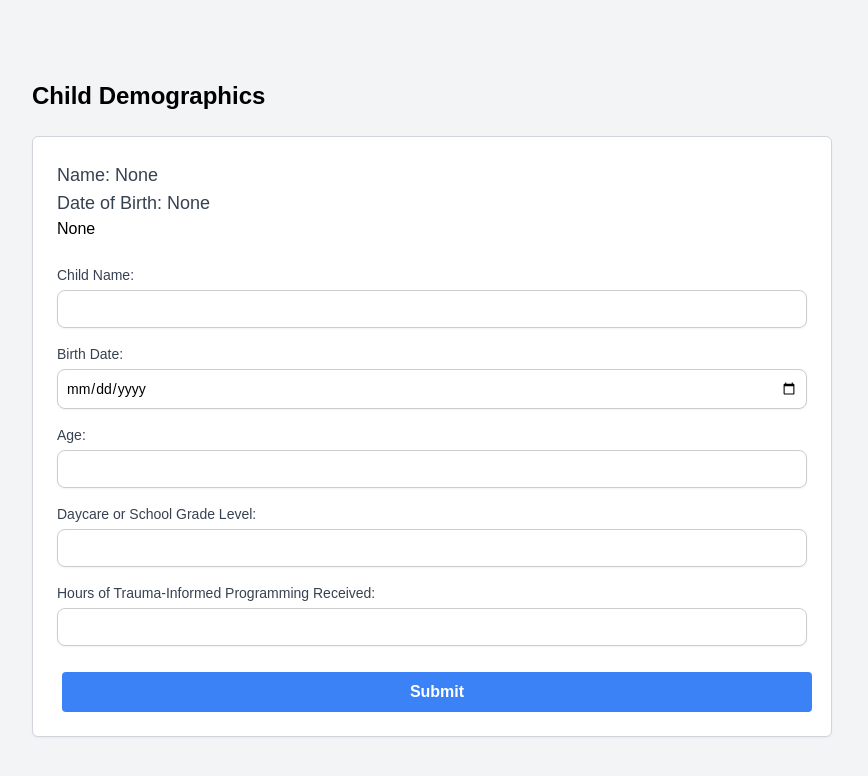
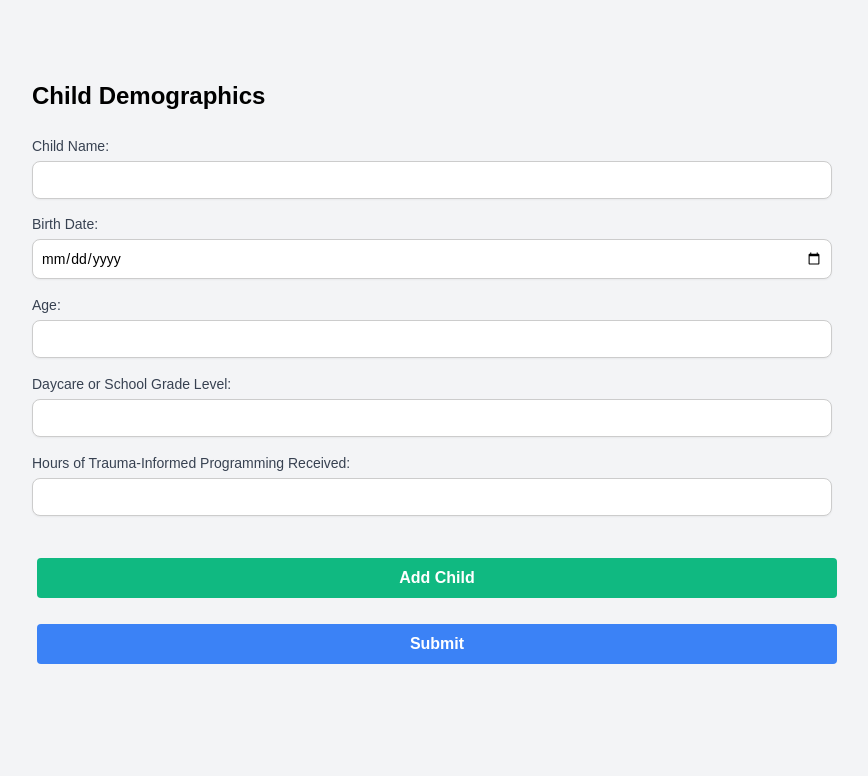
Before and after one commit to 74run/HoG, a Flask app: page /child_demogrphics_form in a window 1280 px wide. Shown: the top 776 px of the page, without its empty margins (208-1076 px from the left). Run offline with Flask 3, Linux system fonts and the light colour scheme; data that the repository does not hold is empty; some libraries are stand-ins or nearby versions.

Commit message:
Add button for child demographic form

```diff
--- a/HoG/app.py
+++ b/HoG/app.py
@@ -1,5 +1,6 @@
 from flask import Flask, request, render_template, jsonify, render_template_string, session, redirect, url_for
 from flask_pymongo import PyMongo, ObjectId
+from pymongo.errors import PyMongoError
 from datetime import datetime, timedelta
 
 import logging
@@ -275,28 +276,42 @@
     data = request.form
     user_id = data.get('user_id')
 
-
     # Validate the user_id by checking if the user exists in the database
     user = mongo.db.users.find_one({'user_id': user_id})
     if not user:
         return jsonify({'error': 'User ID not found.'}), 404
+
     try:
-        child_demo_details = {
-            "user_id": user_id,
-            "child_name": data.get("child_name", ""),
-            "birthdate": data.get("birthdate", ""),
-            "age": int(data.get("age", 0)) if data.get("age") else None,
-            "grade_level": data.get("grade_level", ""),
-            "trauma_programming_hours": int(data.get("trauma_programming_hours", 0)) if data.get("trauma_programming_hours") else None
-        }
+        # Initialize an empty list to hold child details
+        children_details = []
+
+        # Assuming the form sends arrays for each child attribute
+        child_names = data.getlist("child_name[]")
+        birthdates = data.getlist("birthdate[]")
+        ages = data.getlist("age[]")
+        grade_levels = data.getlist("grade_level[]")
+        trauma_programming_hours = data.getlist("trauma_programming_hours[]")
+
+        # Iterate through each array simultaneously using zip
+        for name, birthdate, age, grade_level, hours in zip(child_names, birthdates, ages, grade_levels, trauma_programming_hours):
+            child_detail = {
+                "child_name": name,
+                "birthdate": birthdate,
+                "age": int(age) if age else None,
+                "grade_level": grade_level,
+                "trauma_programming_hours": int(hours) if hours else None
+            }
+            children_details.append(child_detail)
+
+        # Update the user document with the list of child details
         mongo.db.users.update_one(
             {"user_id": user_id},
-            {"$set": {"child_demo_data": child_demo_details}}
+            {"$set": {"child_demo_data": children_details}}
         )
+
         return redirect(url_for('success', user_id=user_id))
-
-    except Exception as e:
-        logging.error(f"Error submitting child demographics: {e}")
+    except PyMongoError as e:
+        logging.error(f"Database error submitting child demographics: {e}")
         return jsonify({'error': str(e)}), 500
 
 @app.route('/submit_infants_demographics', methods=['POST'])
--- a/HoG/templates/child_demo.html
+++ b/HoG/templates/child_demo.html
@@ -10,44 +10,82 @@
 <body class="bg-gray-100">
     <div class="container mx-auto mt-10">
         <h2 class="text-2xl font-bold mb-6"><strong>Child Demographics</strong></h2>
-        <div class="border border-gray-300 rounded-md p-6 bg-white shadow-sm">
-              <!-- Display user information -->
-              <div class="mb-6">
-                <p class="text-lg font-medium text-gray-700">Name: {{ name }}</p>
-                <p class="text-lg font-medium text-gray-700">Date of Birth: {{ birthdate }}</p>
-                <p>{{user_id}}</p>
-            </div>
         <form action="/submit_child_demographics" method="POST">
             <input type="hidden" name="user_id" value="{{ user_id }}">
+
+            <!-- Child input fields container -->
+            <div id="childInputsContainer">
+                <!-- Initial child inputs -->
+                <fieldset class="mb-4">
+                    <label for="child_name_1" class="block text-sm font-medium text-gray-700">Child Name:</label>
+                    <input type="text" id="child_name_1" name="child_name[]" class="mt-1 block w-full px-3 py-2 border border-gray-300 rounded-md shadow-sm focus:outline-none focus:ring-blue-500 focus:border-blue-500 sm:text-sm">
+
                     <div class="mb-4">
-                    <label for="child_name" class="block text-sm font-medium text-gray-700">Child Name:</label>
-                    <input type="text" id="child_name" name="child_name" class="mt-1 block w-full px-3 py-2 border border-gray-300 rounded-md shadow-sm focus:outline-none focus:ring-blue-500 focus:border-blue-500 sm:text-sm">
+                        <label for="birthdate_1" class="block text-sm font-medium text-gray-700">Birth Date:</label>
+                        <input type="date" id="birthdate_1" name="birthdate[]" class="mt-1 block w-full px-3 py-2 border border-gray-300 rounded-md shadow-sm focus:outline-none focus:ring-blue-500 focus:border-blue-500 sm:text-sm">
                     </div>
 
                     <div class="mb-4">
-                    <label for="birthdate" class="block text-sm font-medium text-gray-700">Birth Date:</label>
-                    <input type="date" id="birthdate" name="birthdate" class="mt-1 block w-full px-3 py-2 border border-gray-300 rounded-md shadow-sm focus:outline-none focus:ring-blue-500 focus:border-blue-500 sm:text-sm">
+                        <label for="age_1" class="block text-sm font-medium text-gray-700">Age:</label>
+                        <input type="number" id="age_1" name="age[]" class="mt-1 block w-full px-3 py-2 border border-gray-300 rounded-md shadow-sm focus:outline-none focus:ring-blue-500 focus:border-blue-500 sm:text-sm">
                     </div>
 
                     <div class="mb-4">
-                    <label for="age" class="block text-sm font-medium text-gray-700">Age:</label>
-                    <input type="number" id="age" name="age" class="mt-1 block w-full px-3 py-2 border border-gray-300 rounded-md shadow-sm focus:outline-none focus:ring-blue-500 focus:border-blue-500 sm:text-sm">
+                        <label for="grade_level_1" class="block text-sm font-medium text-gray-700">Daycare or School Grade Level:</label>
+                        <input type="text" id="grade_level_1" name="grade_level[]" class="mt-1 block w-full px-3 py-2 border border-gray-300 rounded-md shadow-sm focus:outline-none focus:ring-blue-500 focus:border-blue-500 sm:text-sm">
                     </div>
 
                     <div class="mb-4">
-                    <label for="grade_level" class="block text-sm font-medium text-gray-700">Daycare or School Grade Level:</label>
-                    <input type="text" id="grade_level" name="grade_level" class="mt-1 block w-full px-3 py-2 border border-gray-300 rounded-md shadow-sm focus:outline-none focus:ring-blue-500 focus:border-blue-500 sm:text-sm">
+                        <label for="trauma_programming_hours_1" class="block text-sm font-medium text-gray-700">Hours of Trauma-Informed Programming Received:</label>
+                        <input type="number" id="trauma_programming_hours_1" name="trauma_programming_hours[]" class="mt-1 block w-full px-3 py-2 border border-gray-300 rounded-md shadow-sm focus:outline-none focus:ring-blue-500 focus:border-blue-500 sm:text-sm">
+                    </div>
+                </fieldset>
             </div>
 
-                <div class="mb-4">
-                    <label for="trauma_programming_hours" class="block text-sm font-medium text-gray-700">Hours of Trauma-Informed Programming Received:</label>
-                    <input type="number" id="trauma_programming_hours" name="trauma_programming_hours" class="mt-1 block w-full px-3 py-2 border border-gray-300 rounded-md shadow-sm focus:outline-none focus:ring-blue-500 focus:border-blue-500 sm:text-sm">
-                </div>
+            <!-- Add Child Button -->
+            <button type="button" onclick="addChildInput()" class="w-full bg-green-500 hover:bg-green-700 text-white font-bold py-2 px-4 rounded mb-4">Add Child</button>
 
             <button type="submit" class="w-full bg-blue-500 hover:bg-blue-700 text-white font-bold py-2 px-4 rounded">Submit</button>
         </form>
     </div>
+
+    <script>
+        function addChildInput() {
+            var container = document.getElementById('childInputsContainer');
+            var count = container.children.length + 1; // Get next child index
+
+            // Create new fieldset for child inputs
+            var newChildInputs = document.createElement('fieldset');
+            newChildInputs.className = 'mb-4';
+
+            newChildInputs.innerHTML = `
+                <label for="child_name_${count}" class="block text-sm font-medium text-gray-700">Child Name:</label>
+                <input type="text" id="child_name_${count}" name="child_name[]" class="mt-1 block w-full px-3 py-2 border border-gray-300 rounded-md shadow-sm focus:outline-none focus:ring-blue-500 focus:border-blue-500 sm:text-sm">
+
+                <div class="mb-4">
+                    <label for="birthdate_${count}" class="block text-sm font-medium text-gray-700">Birth Date:</label>
+                    <input type="date" id="birthdate_${count}" name="birthdate[]" class="mt-1 block w-full px-3 py-2 border border-gray-300 rounded-md shadow-sm focus:outline-none focus:ring-blue-500 focus:border-blue-500 sm:text-sm">
                 </div>
-    <script src="../static/index.js"></script>
+
+                <div class="mb-4">
+                    <label for="age_${count}" class="block text-sm font-medium text-gray-700">Age:</label>
+                    <input type="number" id="age_${count}" name="age[]" class="mt-1 block w-full px-3 py-2 border border-gray-300 rounded-md shadow-sm focus:outline-none focus:ring-blue-500 focus:border-blue-500 sm:text-sm">
+                </div>
+
+                <div class="mb-4">
+                    <label for="grade_level_${count}" class="block text-sm font-medium text-gray-700">Daycare or School Grade Level:</label>
+                    <input type="text" id="grade_level_${count}" name="grade_level[]" class="mt-1 block w-full px-3 py-2 border border-gray-300 rounded-md shadow-sm focus:outline-none focus:ring-blue-500 focus:border-blue-500 sm:text-sm">
+                </div>
+
+                <div class="mb-4">
+                    <label for="trauma_programming_hours_${count}" class="block text-sm font-medium text-gray-700">Hours of Trauma-Informed Programming Received:</label>
+                    <input type="number" id="trauma_programming_hours_${count}" name="trauma_programming_hours[]" class="mt-1 block w-full px-3 py-2 border border-gray-300 rounded-md shadow-sm focus:outline-none focus:ring-blue-500 focus:border-blue-500 sm:text-sm">
+                </div>
+            `;
+
+            // Append new fieldset to container
+            container.appendChild(newChildInputs);
+        }
+    </script>
 </body>
 </html>
```
Lines whose indentation alone changed are shown as unchanged.
